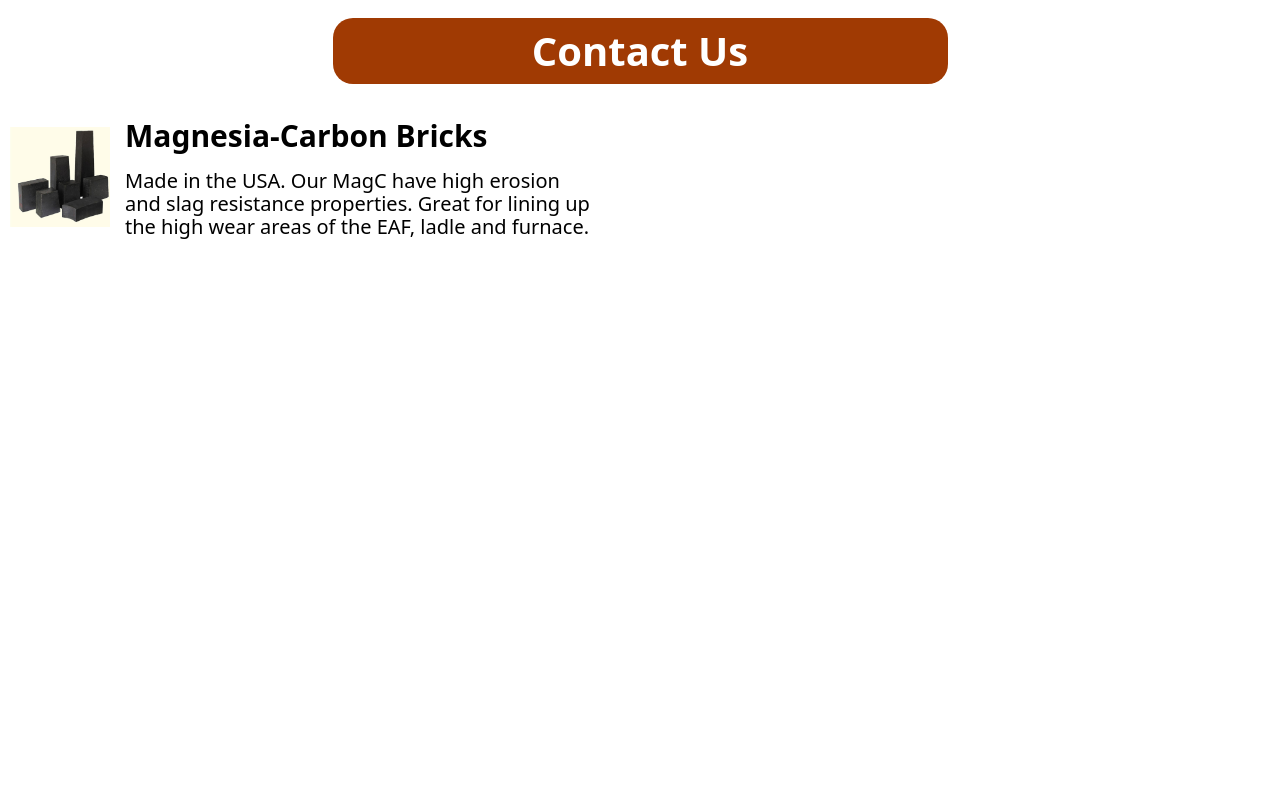
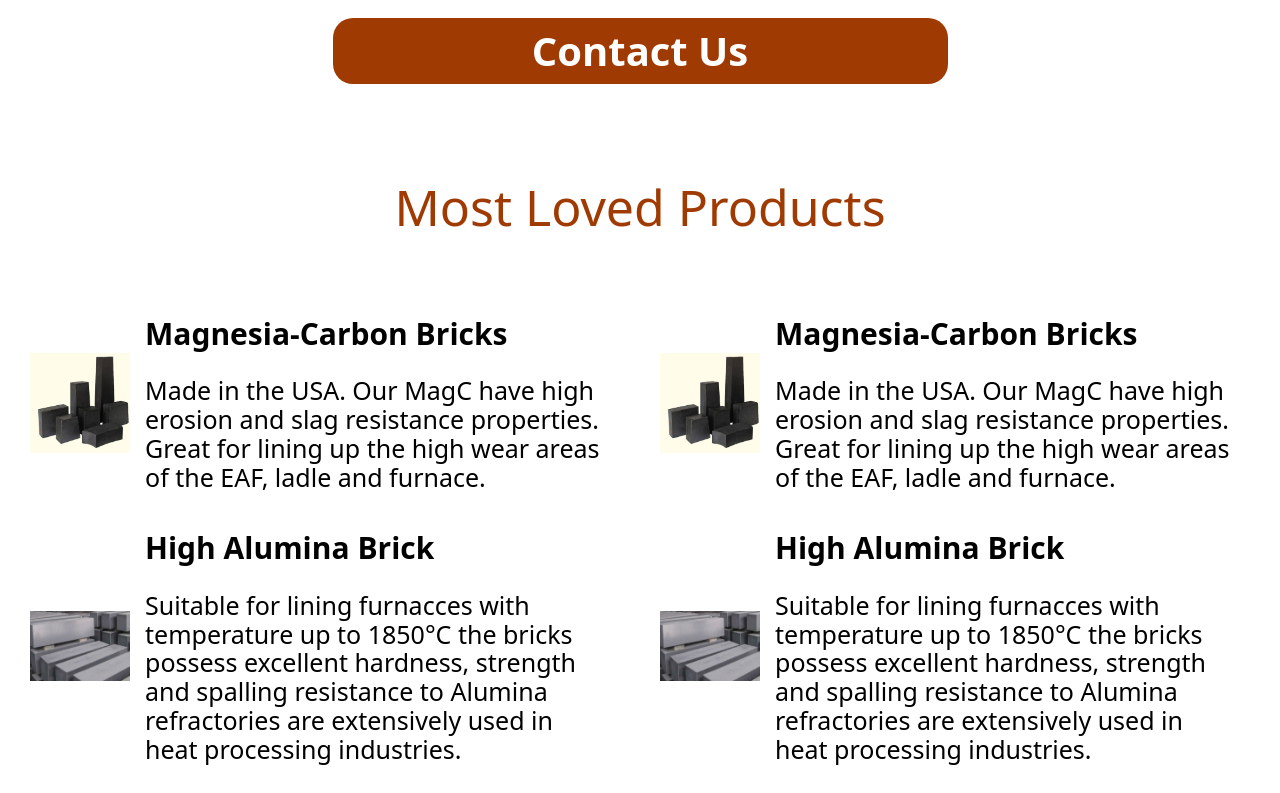
Before and after one commit to SaadVSP96/Industrial_Supplies_Co, a plain HTML site: page index.html in a window 1280 px wide. Shown: the part 1506-2299 px from the top of the page. Before the commit the page ends 1754 px from the top, so only its background shows below. Drawn offline with Linux system fonts and the light colour scheme.

Commit message:
Added in section for loved products

```diff
--- a/css/styles.css
+++ b/css/styles.css
@@ -168,11 +168,32 @@ html {
   margin: 0;
   font-size: 3rem; /* Font size for the heading */
   font-weight: bold;
-  padding-bottom: 1rem;
+  padding-bottom: 2rem;
 }
 
 .media-element__description {
   margin: 5px 0 0;
-  font-size: 2rem; /* Font size for the description */
-  color: ;
+  font-size: 2.5rem; /* Font size for the description */
+  color: var(--color-plainText);
+  font-weight: 300;
 }
+
+/* Loved Products */
+.loved-products {
+  display: grid;
+  grid-template-columns: 1fr 1fr;
+  grid-template-rows: auto auto auto;
+  gap: 2rem;
+  padding: 2rem;
+}
+
+.loved-products .topRow {
+  grid-column: 1 / -1;
+  text-align: center;
+}
+
+.loved-products .topRow h3 {
+  font-size: 5rem;
+  color: var(--color-brown);
+  font-weight: 500;
+}
--- a/index.html
+++ b/index.html
@@ -52,7 +52,11 @@
       <div class="contact-button"><button>Contact Us</button></div>
     </section>
 
-    <div class="media-element">
+    <section class="loved-products">
+      <div class="topRow loved-products__heading">
+        <h3>Most Loved Products</h3>
+      </div>
+      <div class="media-element MGCBrick">
         <div class="media-element__image">
           <img src="Images/p1.jpg" alt="magnesia-carbon bricks" />
         </div>
@@ -60,10 +64,52 @@
           <h3 class="media-element__heading">Magnesia-Carbon Bricks</h3>
           <p class="media-element__description">
             Made in the USA. Our MagC have high erosion and slag resistance
-          properties. Great for lining up the high wear areas of the EAF, ladle
-          and furnace.
+            properties. Great for lining up the high wear areas of the EAF,
+            ladle and furnace.
           </p>
         </div>
       </div>
+      <div class="media-element MGCBrick">
+        <div class="media-element__image">
+          <img src="Images/p1.jpg" alt="magnesia-carbon bricks" />
+        </div>
+        <div class="media-element__content">
+          <h3 class="media-element__heading">Magnesia-Carbon Bricks</h3>
+          <p class="media-element__description">
+            Made in the USA. Our MagC have high erosion and slag resistance
+            properties. Great for lining up the high wear areas of the EAF,
+            ladle and furnace.
+          </p>
+        </div>
+      </div>
+      <div class="media-element HABrick">
+        <div class="media-element__image">
+          <img src="Images/p2.jpg" alt="high-alumina bricks" />
+        </div>
+        <div class="media-element__content">
+          <h3 class="media-element__heading">High Alumina Brick</h3>
+          <p class="media-element__description">
+            Suitable for lining furnacces with temperature up to 1850°C the
+            bricks possess excellent hardness, strength and spalling resistance
+            to Alumina refractories are extensively used in heat processing
+            industries.
+          </p>
+        </div>
+      </div>
+      <div class="media-element HABrick">
+        <div class="media-element__image">
+          <img src="Images/p2.jpg" alt="high-alumina bricks" />
+        </div>
+        <div class="media-element__content">
+          <h3 class="media-element__heading">High Alumina Brick</h3>
+          <p class="media-element__description">
+            Suitable for lining furnacces with temperature up to 1850°C the
+            bricks possess excellent hardness, strength and spalling resistance
+            to Alumina refractories are extensively used in heat processing
+            industries.
+          </p>
+        </div>
+      </div>
+    </section>
   </body>
 </html>
```
Lines whose indentation alone changed are shown as unchanged.
